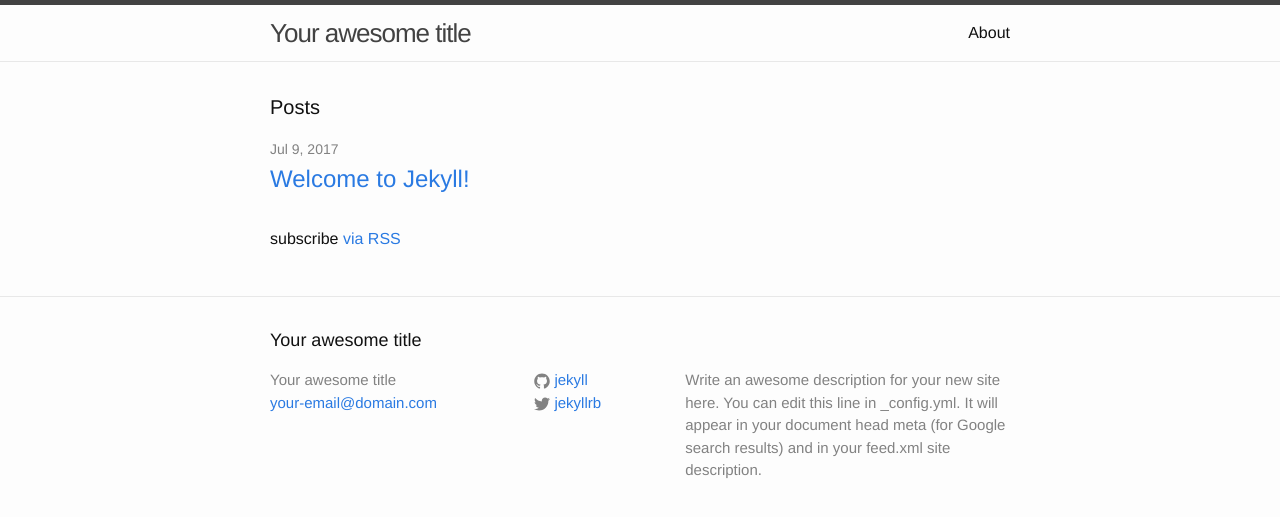
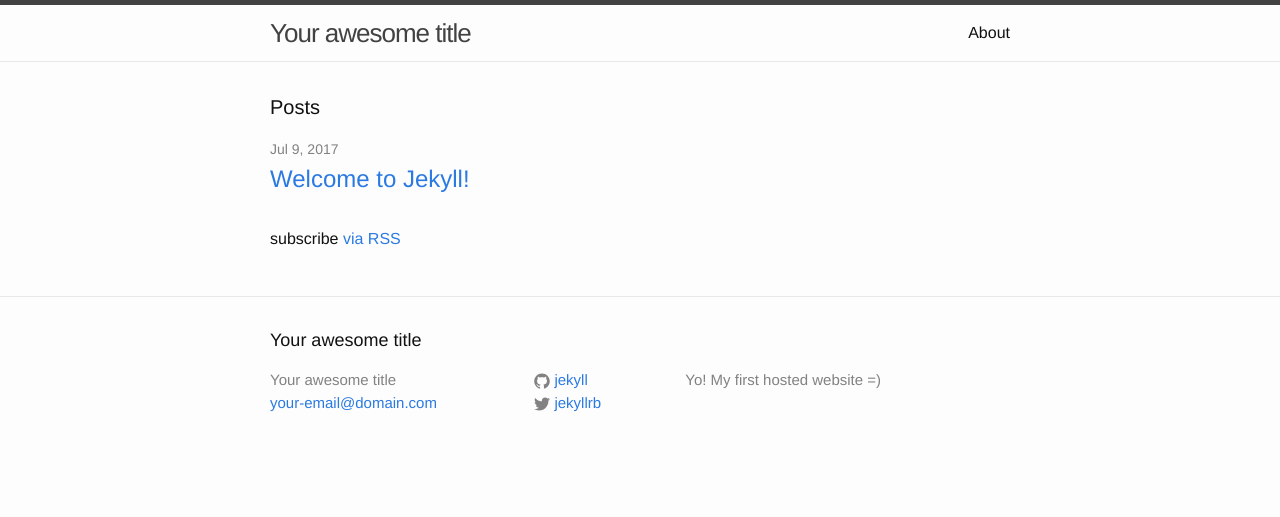
Before and after one commit to parag0212/parag0212.github.io, a Jekyll site: the page built from index.html, in a window 1280 px wide. Shown: the top 517 px of the page. Built offline with Jekyll 4.4.1, drawn with Linux system fonts in a browser that asks for light colours.

Commit message:
Update _config.yml

```diff
--- a/_config.yml
+++ b/_config.yml
@@ -9,9 +9,7 @@
 title: Your awesome title
 email: your-email@domain.com
 description: > # this means to ignore newlines until "baseurl:"
-  Write an awesome description for your new site here. You can edit this
-  line in _config.yml. It will appear in your document head meta (for
-  Google search results) and in your feed.xml site description.
+  Yo! My first hosted website =)
 baseurl: "" # the subpath of your site, e.g. /blog
 url: "http://yourdomain.com" # the base hostname & protocol for your site
 twitter_username: jekyllrb
```
